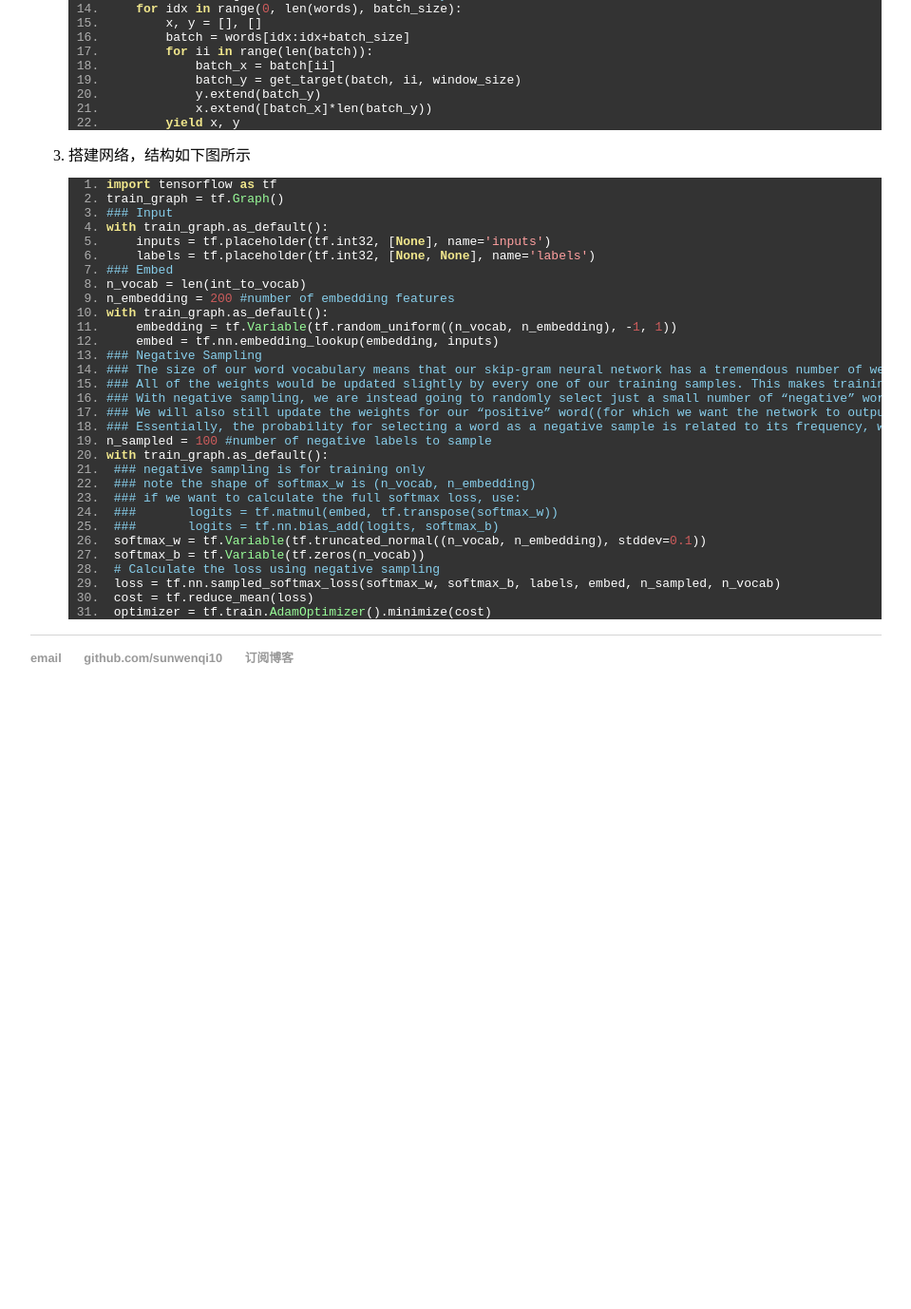
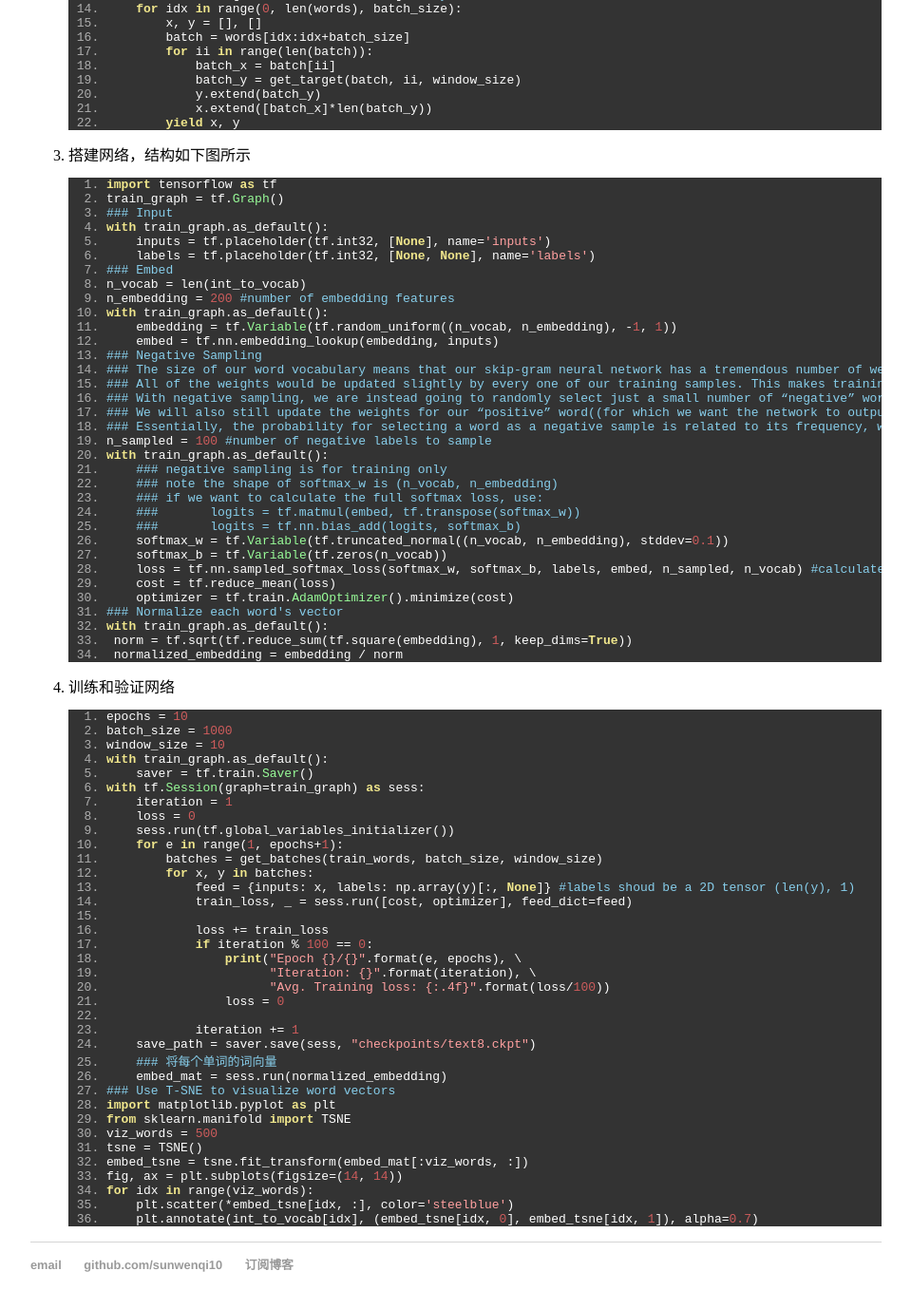
Before and after one commit to sunwenqi10/sunwenqi10.github.io, a Jekyll site: the page built from _posts/2018-11-20-Embedding_and_Word2Vec.md, in a window 1280 px wide and 1400 px high, scrolled down 5295 px. Shown: the top 1378 px of the window at 95% size, without its empty margins (160-1119 px from the left). Built offline with Jekyll 4.4.1, drawn with Linux system fonts in a browser that asks for light colours; comment, search, counter and statistics services are not loaded; before the commit the page ends 6056 px from its top, so only the background shows below that.

Commit message:
Update 2018-11-20-Embedding_and_Word2Vec.md

````diff
--- a/_posts/2018-11-20-Embedding_and_Word2Vec.md
+++ b/_posts/2018-11-20-Embedding_and_Word2Vec.md
@@ -252,15 +252,58 @@ with train_graph.as_default():
 ### Essentially, the probability for selecting a word as a negative sample is related to its frequency, with more frequent words being more likely to be selected as negative samples
 n_sampled = 100 #number of negative labels to sample
 with train_graph.as_default():
-    ### negative sampling is for training only
-    ### note the shape of softmax_w is (n_vocab, n_embedding)
-    ### if we want to calculate the full softmax loss, use:
-    ###       logits = tf.matmul(embed, tf.transpose(softmax_w))
-    ###       logits = tf.nn.bias_add(logits, softmax_b)
-    softmax_w = tf.Variable(tf.truncated_normal((n_vocab, n_embedding), stddev=0.1))
-    softmax_b = tf.Variable(tf.zeros(n_vocab))
-    # Calculate the loss using negative sampling
-    loss = tf.nn.sampled_softmax_loss(softmax_w, softmax_b, labels, embed, n_sampled, n_vocab)
-    cost = tf.reduce_mean(loss)
-    optimizer = tf.train.AdamOptimizer().minimize(cost)
+       ### negative sampling is for training only
+       ### note the shape of softmax_w is (n_vocab, n_embedding)
+       ### if we want to calculate the full softmax loss, use:
+       ###       logits = tf.matmul(embed, tf.transpose(softmax_w))
+       ###       logits = tf.nn.bias_add(logits, softmax_b)
+       softmax_w = tf.Variable(tf.truncated_normal((n_vocab, n_embedding), stddev=0.1))
+       softmax_b = tf.Variable(tf.zeros(n_vocab))
+       loss = tf.nn.sampled_softmax_loss(softmax_w, softmax_b, labels, embed, n_sampled, n_vocab) #calculate the loss using negative sampling
+       cost = tf.reduce_mean(loss)
+       optimizer = tf.train.AdamOptimizer().minimize(cost)
+### Normalize each word's vector
+with train_graph.as_default():
+    norm = tf.sqrt(tf.reduce_sum(tf.square(embedding), 1, keep_dims=True))
+    normalized_embedding = embedding / norm
 ```
+
+4. 训练和验证网络
+```python
+epochs = 10
+batch_size = 1000
+window_size = 10
+with train_graph.as_default():
+       saver = tf.train.Saver()
+with tf.Session(graph=train_graph) as sess:
+       iteration = 1
+       loss = 0
+       sess.run(tf.global_variables_initializer())
+       for e in range(1, epochs+1):
+           batches = get_batches(train_words, batch_size, window_size)
+           for x, y in batches:
+               feed = {inputs: x, labels: np.array(y)[:, None]} #labels shoud be a 2D tensor (len(y), 1)
+               train_loss, _ = sess.run([cost, optimizer], feed_dict=feed)
+
+               loss += train_loss
+               if iteration % 100 == 0:
+                   print("Epoch {}/{}".format(e, epochs), \
+                         "Iteration: {}".format(iteration), \
+                         "Avg. Training loss: {:.4f}".format(loss/100))
+                   loss = 0
+
+               iteration += 1
+       save_path = saver.save(sess, "checkpoints/text8.ckpt")
+       ### 将每个单词的词向量
+       embed_mat = sess.run(normalized_embedding)
+### Use T-SNE to visualize word vectors
+import matplotlib.pyplot as plt
+from sklearn.manifold import TSNE
+viz_words = 500
+tsne = TSNE()
+embed_tsne = tsne.fit_transform(embed_mat[:viz_words, :])
+fig, ax = plt.subplots(figsize=(14, 14))
+for idx in range(viz_words):
+       plt.scatter(*embed_tsne[idx, :], color='steelblue')
+       plt.annotate(int_to_vocab[idx], (embed_tsne[idx, 0], embed_tsne[idx, 1]), alpha=0.7)
+```
````
